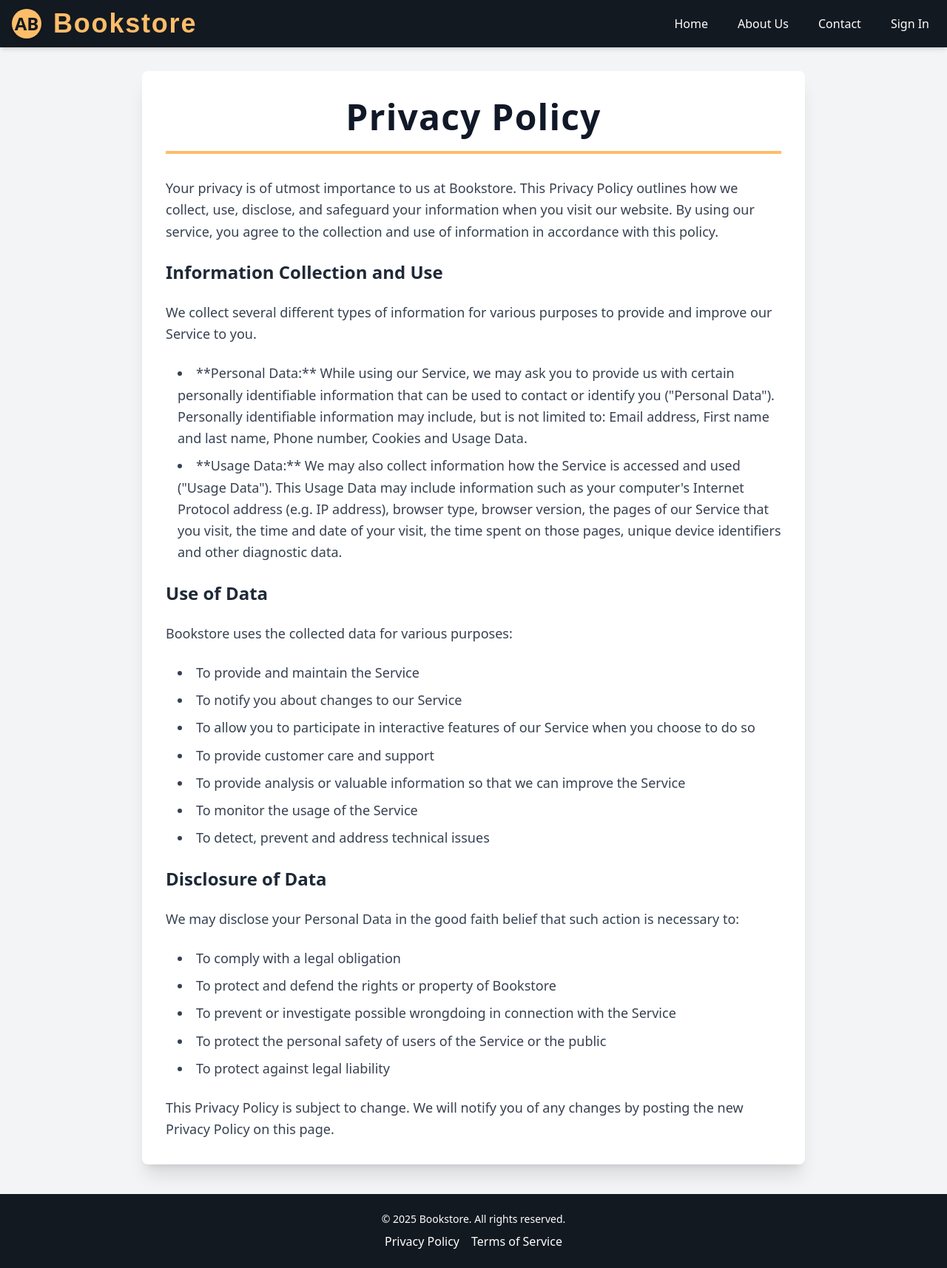
After one commit to Aman-a11y-source/Bookstore-project, a Django app: page /privacy-policy/ in a window 1280 px wide. The commit adds this page. Shown: the whole page at 74% size. Run offline with Django 5.2, Linux system fonts and the light colour scheme; some libraries are stand-ins or nearby versions.

```diff
--- /dev/null
+++ b/books/templates/books/privacy_policy.html
@@ -0,0 +1,99 @@
+<!DOCTYPE html>
+<html lang="en">
+<head>
+    <meta charset="UTF-8">
+    <meta name="viewport" content="width=device-width, initial-scale=1.0">
+    <title>Privacy Policy - Bookstore</title>
+    <script src="https://cdn.tailwindcss.com"></script>
+    <style>
+        .font-amazon-ember { font-family: 'Amazon Ember', Arial, sans-serif; }
+        ::-webkit-scrollbar { width: 8px; }
+        ::-webkit-scrollbar-track { background: #f1f1f1; border-radius: 10px; }
+        ::-webkit-scrollbar-thumb { background: #888; border-radius: 10px; }
+        ::-webkit-scrollbar-thumb:hover { background: #555; border-radius: 10px; }
+        .ab-logo { display: flex; align-items: center; justify-content: center; width: 40px; height: 40px; background-color: #febd69; color: #131921; font-weight: bold; font-size: 1.5rem; border-radius: 50%; box-shadow: 0 2px 4px rgba(0, 0, 0, 0.2); transition: transform 0.2s ease-in-out; }
+        .ab-logo:hover { transform: scale(1.1); }
+    </style>
+</head>
+<body class="bg-gray-100 font-sans text-gray-800">
+
+    <!-- Navigation Bar -->
+    <nav class="bg-[#131921] text-white py-0 shadow-md">
+        <div class="flex items-center h-16 max-w-7xl mx-auto px-4">
+            <div class="ab-logo mr-4">AB</div>
+            <a href="{% url 'book.all' %}" class="font-amazon-ember text-4xl font-bold text-[#febd69] tracking-wider transition-colors duration-300 hover:text-yellow-300 cursor-pointer">Bookstore</a>
+            <div class="hidden sm:flex items-center space-x-6 ml-auto">
+                <a href="{% url 'book.all' %}" class="text-white hover:text-[#febd69] transition-colors duration-200 text-base font-medium px-2 py-1 rounded-md">Home</a>
+                <a href="{% url 'about_us' %}" class="text-white hover:text-[#febd69] transition-colors duration-200 text-base font-medium px-2 py-1 rounded-md">About Us</a>
+                <a href="{% url 'contact' %}" class="text-white hover:text-[#febd69] transition-colors duration-200 text-base font-medium px-2 py-1 rounded-md">Contact</a>
+                {% if user.is_authenticated %}
+                    <form action="{% url 'logout' %}" method="post" class="inline-block m-0 p-0">{% csrf_token %}<button type="submit" class="text-white hover:text-[#febd69] transition-colors duration-200 text-base font-medium px-2 py-1 rounded-md bg-transparent border-none cursor-pointer">Logout</button></form>
+                {% else %}
+                    <a href="{% url 'login' %}" class="text-white hover:text-[#febd69] transition-colors duration-200 text-base font-medium px-2 py-1 rounded-md">Sign In</a>
+                {% endif %}
+            </div>
+            <div class="sm:hidden ml-auto"><button class="text-white text-2xl focus:outline-none">&#9776;</button></div>
+        </div>
+    </nav>
+
+    <!-- Main Content Area -->
+    <div class="max-w-4xl mx-auto my-8 p-8 bg-white rounded-lg shadow-xl">
+        <h1 class="text-center text-5xl font-extrabold text-gray-900 mb-8 pb-4 border-b-4 border-[#febd69] leading-tight tracking-wide">
+            Privacy Policy
+        </h1>
+
+        <div class="space-y-6 text-lg text-gray-700 leading-relaxed">
+            <p>
+                Your privacy is of utmost importance to us at Bookstore. This Privacy Policy outlines how we collect, use, disclose, and safeguard your information when you visit our website. By using our service, you agree to the collection and use of information in accordance with this policy.
+            </p>
+
+            <h2 class="text-2xl font-bold text-gray-800 mt-8 mb-4">Information Collection and Use</h2>
+            <p>
+                We collect several different types of information for various purposes to provide and improve our Service to you.
+            </p>
+            <ul class="list-disc list-inside space-y-2 ml-4">
+                <li>**Personal Data:** While using our Service, we may ask you to provide us with certain personally identifiable information that can be used to contact or identify you ("Personal Data"). Personally identifiable information may include, but is not limited to: Email address, First name and last name, Phone number, Cookies and Usage Data.</li>
+                <li>**Usage Data:** We may also collect information how the Service is accessed and used ("Usage Data"). This Usage Data may include information such as your computer's Internet Protocol address (e.g. IP address), browser type, browser version, the pages of our Service that you visit, the time and date of your visit, the time spent on those pages, unique device identifiers and other diagnostic data.</li>
+            </ul>
+
+            <h2 class="text-2xl font-bold text-gray-800 mt-8 mb-4">Use of Data</h2>
+            <p>Bookstore uses the collected data for various purposes:</p>
+            <ul class="list-disc list-inside space-y-2 ml-4">
+                <li>To provide and maintain the Service</li>
+                <li>To notify you about changes to our Service</li>
+                <li>To allow you to participate in interactive features of our Service when you choose to do so</li>
+                <li>To provide customer care and support</li>
+                <li>To provide analysis or valuable information so that we can improve the Service</li>
+                <li>To monitor the usage of the Service</li>
+                <li>To detect, prevent and address technical issues</li>
+            </ul>
+
+            <h2 class="text-2xl font-bold text-gray-800 mt-8 mb-4">Disclosure of Data</h2>
+            <p>
+                We may disclose your Personal Data in the good faith belief that such action is necessary to:
+            </p>
+            <ul class="list-disc list-inside space-y-2 ml-4">
+                <li>To comply with a legal obligation</li>
+                <li>To protect and defend the rights or property of Bookstore</li>
+                <li>To prevent or investigate possible wrongdoing in connection with the Service</li>
+                <li>To protect the personal safety of users of the Service or the public</li>
+                <li>To protect against legal liability</li>
+            </ul>
+
+            <p class="mt-8">
+                This Privacy Policy is subject to change. We will notify you of any changes by posting the new Privacy Policy on this page.
+            </p>
+        </div>
+    </div>
+
+    <!-- Footer -->
+    <footer class="bg-[#131921] text-white text-center py-6 mt-10">
+        <p class="text-sm">&copy; 2025 Bookstore. All rights reserved.</p>
+        <div class="flex justify-center space-x-4 mt-2">
+            <a href="{% url 'privacy_policy' %}" class="text-white hover:text-[#febd69]">Privacy Policy</a>
+            <a href="{% url 'terms_of_service' %}" class="text-white hover:text-[#febd69]">Terms of Service</a>
+        </div>
+    </footer>
+
+</body>
+</html>
--- a/books/urls.py
+++ b/books/urls.py
@@ -6,5 +6,11 @@ urlpatterns = [
     path("<int:pk>",views.BookDetailView.as_view(), name='book.show'),
     path('<int:id>/review',views.review, name='book.review'),
     path("<str:author>",views.author, name="author.books"),
-    path('register/', views.register, name='register'), # <--- NEW REGISTRATION URL
+    path('register/', views.register, name='register'),
+
+    # New URLs for static pages
+    path('about-us/', views.about_us_view, name='about_us'),
+    path('contact/', views.contact_view, name='contact'),
+    path('privacy-policy/', views.privacy_policy_view, name='privacy_policy'),
+    path('terms-of-service/', views.terms_of_service_view, name='terms_of_service'),
 ]
--- a/books/views.py
+++ b/books/views.py
@@ -4,9 +4,9 @@ from django.http import Http404
 from django.views.generic import ListView,DetailView
 from django.contrib.auth.mixins import LoginRequiredMixin
 from django.db.models import Q
-from books.form import ReviewForm, RegisterForm # Import your new RegisterForm
-from django.contrib.auth import login # Import login function
-from django.contrib.auth.models import User # Import User model for validation
+from books.form import ReviewForm, RegisterForm
+from django.contrib.auth import login
+from django.contrib.auth.models import User
 
 class BookListView(ListView):
     model = Book
@@ -61,17 +61,33 @@ def author(request,author):
     books= Book.objects.filter(authors__name=author)
     return render(request, "books/book_list.html", {'book_list': books, 'author': author})
 
-# New Registration View
 def register(request):
     if request.method == 'POST':
         form = RegisterForm(request.POST)
         if form.is_valid():
-            user = form.save() # Save the new user
-            login(request, user) # Log the user in immediately after registration
-            return redirect('book.all') # Redirect to the book list page after successful registration
-        # If form is not valid, it will fall through to render the form with errors
+            user = form.save()
+            login(request, user)
+            return redirect('book.all')
     else:
-        form = RegisterForm() # Empty form for GET request
+        form = RegisterForm()
 
-    # Render the registration template with the form
     return render(request, 'registration/register.html', {'form': form})
+
+# New Views for static pages
+def about_us_view(request):
+    return render(request, 'books/about_us.html')
+
+def contact_view(request):
+    # You can pass context here if needed, e.g., contact details
+    context = {
+        'phone_number': '+91 8972624560',
+        'instagram_url': 'https://www.instagram.com/aman.brahma/',
+        'linkedin_url': 'https://www.linkedin.com/in/aman-brahma-141282315/',
+    }
+    return render(request, 'books/contact.html', context)
+
+def privacy_policy_view(request):
+    return render(request, 'books/privacy_policy.html')
+
+def terms_of_service_view(request):
+    return render(request, 'books/terms_of_service.html')
--- a/templates/registration/register.html
+++ b/templates/registration/register.html
@@ -119,7 +119,6 @@
 
                 {# Render password fields separately for specific styling #}
                 <div>
-                    <label for="{{ form.password.id_for_label }}" class="block text-sm font-semibold text-gray-700 mb-1">Password</label>
                     {{ form.password }}
                     {% if form.password.errors %}
                         <p class="mt-1 text-xs text-red-600">{{ form.password.errors }}</p>
```
Also changed, not shown: books/templates/books/about_us.html (added, +88 -0 lines), books/templates/books/contact.html (added, +89 -0 lines), books/templates/books/terms_of_service.html (added, +86 -0 lines).
